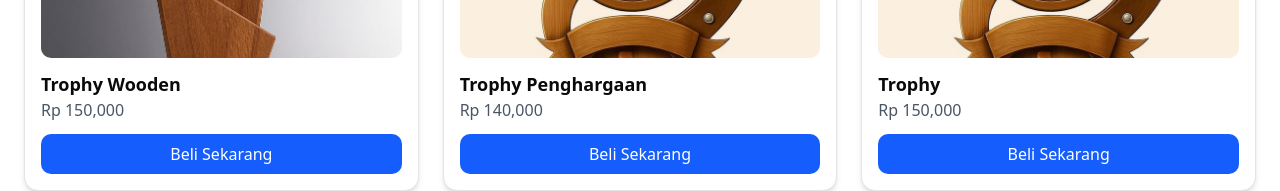
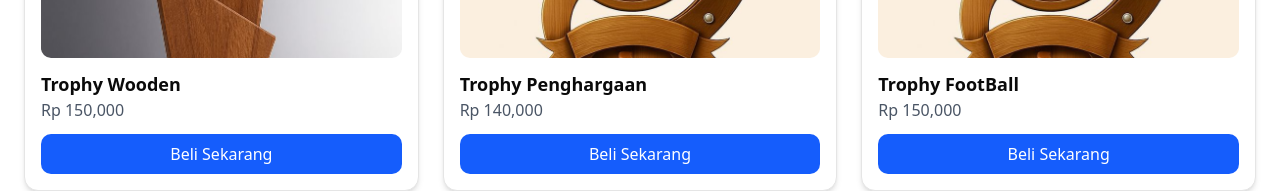
Before and after one commit to anisasetianingsih13/Beli-Trophy, a Next.js app in the folder web/: page /product in a window 1280 px wide. Shown: the part 967-1158 px from the top of the page. Built offline with nearby package versions, Linux system fonts and the light colour scheme.

Commit message:
Tambah teks

```diff
--- a/web/src/app/(user)/product/page.tsx
+++ b/web/src/app/(user)/product/page.tsx
@@ -60,7 +60,7 @@ export default function ProdukCatalog() {
     },
      {
       id: 9,
-      name: "Trophy ",
+      name: "Trophy FootBall",
       price: 150000,
       image: "/images/p1.jpg",
     },
```
